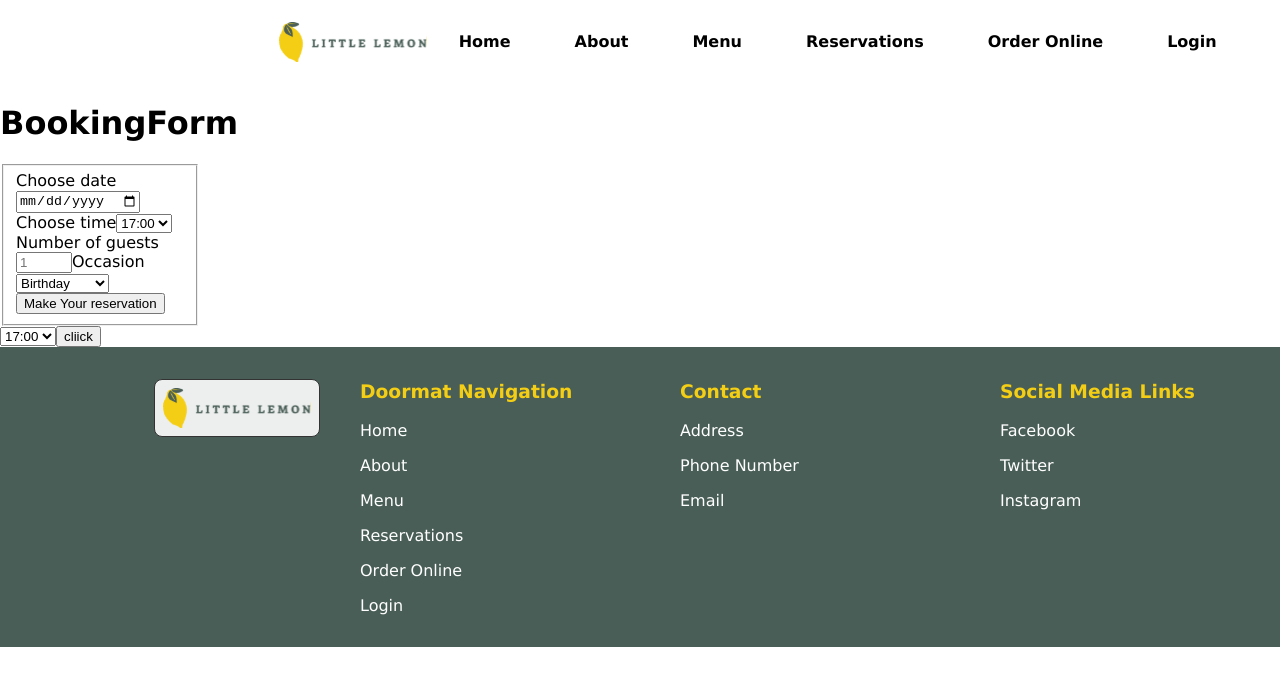
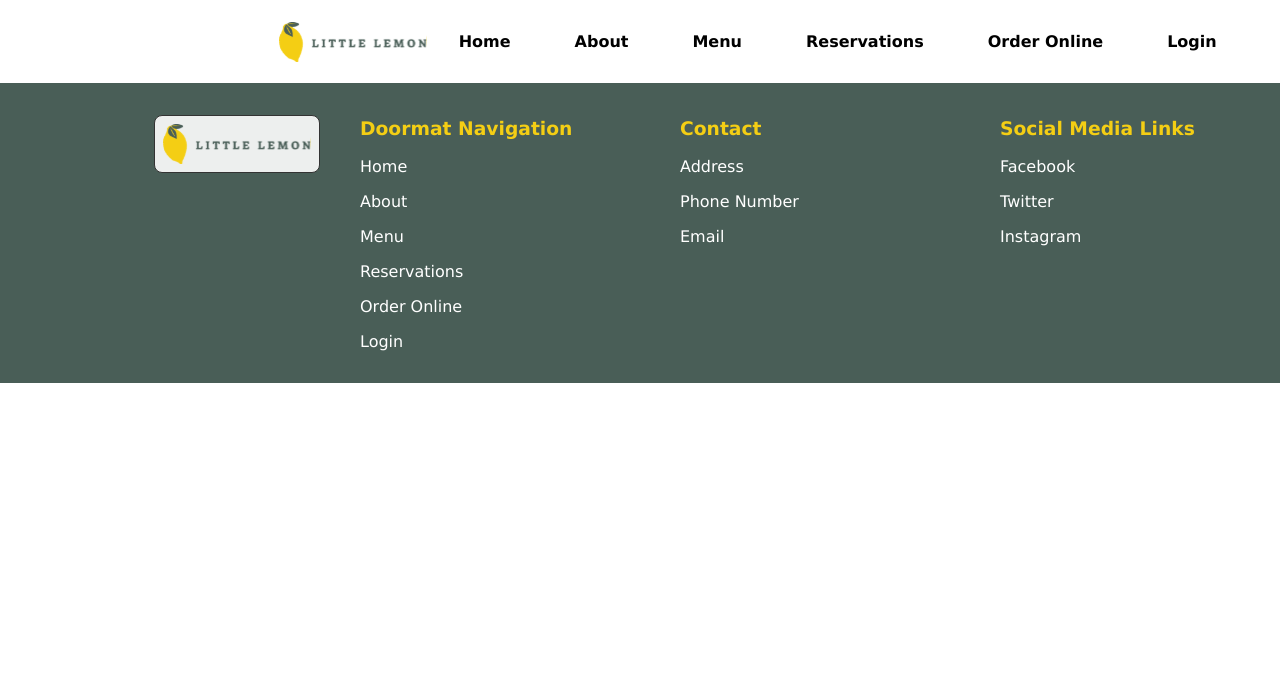
Before and after one commit to tohurr/little-lemon, a React (Create React App) app: page / in a window 1280 px wide. Shown: the top 686 px of the page. Built offline with nearby package versions, Linux system fonts and the light colour scheme.

Commit message:
used 'availableTimes' to populate the time select field options in BookingForm

```diff
--- a/package.json
+++ b/package.json
@@ -20,7 +20,7 @@
     "deploy": "gh-pages -d build",
     "start": "react-scripts start",
     "build": "react-scripts build",
-    "test": "react-scripts test ",
+    "test": "react-scripts test",
     "eject": "react-scripts eject"
   },
   "eslintConfig": {
--- a/src/components/BookingForm.js
+++ b/src/components/BookingForm.js
@@ -1,20 +1,25 @@
 import './Styles.css';
 import {useState} from "react";
 
-function BookingForm({availableTimes, dispatch}) {
+export default function BookingForm() {
     const [date, setDate] = useState("");
-    // const [availableTimes, setAvailableTimes] = useState("");
-    const [guests, setGuests] = useState("");
+    const [time, setTime] = useState("");
+    const [guests, setGuests] = useState("1");
     const [occasion, setOccasion] = useState("");
 
     const handleSubmit = (e) => {
         e.preventDefault();
-        setDate("");
-        console.log(availableTimes);
+        const reservation = {
+            date: date,
+            time: time,
+            guests: guests,
+            occasion: occasion,
+        }
+        console.log(reservation);
+        // submitForm(reservation);
     }
 
-    // const availableTimes = ['17:00', '18:00', '19:00', '20:00', '21:00', '22:00',]
-
+    const availableTimes = ['17:00', '18:00', '19:00', '20:00', '21:00', '22:00',]
 
     return (
         <>
@@ -22,23 +27,27 @@ function BookingForm({availableTimes, dispatch}) {
         <form className="form" onSubmit={handleSubmit} style={{display: "grid", maxWidth: "200px", gap: "20px"}}>
         <fieldset>
             <label htmlFor="res-date">Choose date</label>
-            <input type="date" id="res-date" value={date} onChange={(e) => setDate(e.target.value)}/>
+            <input type="date" id="res-date" value={date} onChange={(e) => setDate(e.target.value)} required/>
 
             <label htmlFor="res-time">Choose time</label>
-            <select id="res-time " value={availableTimes} >
-                <option>17:00</option>
+            <select id="res-time " value={time} onChange={(e) => setTime(e.target.value)} required>
+                {   availableTimes.map((times, index) => {
+                    return <option value={times} key={index}>{times}</option>
+                    })
+                }
+                {/* <option>17:00</option>
                 <option>18:00</option>
                 <option>19:00</option>
                 <option>20:00</option>
                 <option>21:00</option>
-                <option>22:00</option>
+                <option>22:00</option> */}
             </select>
 
             <label htmlFor="guests">Number of guests</label>
-            <input type="number" placeholder="1" min="1" max="10" id="guests" value={guests} onChange={(e) => setGuests(e.target.value)} />
+            <input type="number" placeholder="1" min="1" max="10" id="guests" value={guests} onChange={(e) => setGuests(e.target.value)} required/>
 
             <label htmlFor="occasion">Occasion</label>
-            <select id="occasion" value={occasion} onChange={(e) => setOccasion(e.target.value)} >
+            <select id="occasion" value={occasion} onChange={(e) => setOccasion(e.target.value)}>
                 <option>Birthday</option>
                 <option>Anniversary</option>
             </select>
@@ -49,5 +58,3 @@ function BookingForm({availableTimes, dispatch}) {
         </>
       );
     }
-
-export default BookingForm;
--- a/src/components/Main.js
+++ b/src/components/Main.js
@@ -6,9 +6,8 @@ import Menu from './Menu';
 import About from './About';
 import BookingPage from './BookingPage'
 import Order from './Order'
-import BookingForm from './BookingForm'
+// import BookingForm from './BookingForm'
 
-// availableTimes
 
 // const updateTimes = (state, action) => {
 //   if (action.type === '17:00') return {times: state.times + 1}
@@ -17,19 +16,19 @@ import BookingForm from './BookingForm'
 
 function Main() {
 
-  const updateTimes = (state, action) => {
-    if (action.type === '17:00') return {times: state.times + 1}
-    return state;
-  }
+//   const updateTimes = (state, action) => {
+//     if (action.type === '17:00') return {times: state.times + 1}
+//     return state;
+//   }
 
-  const initializeTimes = {times: 17};
-  const [state, dispatch] = useReducer(updateTimes, initializeTimes)
+//   const initializeTimes = {times: 17};
+//   const [state, dispatch] = useReducer(updateTimes, initializeTimes)
 
-  const handleSubmit = (e) => {
-    e.preventDefault();
-    dispatch("");
-    console.log(state);
-}
+//   const handleSubmit = (e) => {
+//     e.preventDefault();
+//     dispatch("");
+//     console.log(state);
+// }
 
 return (
     <>
@@ -42,20 +41,6 @@ return (
         <Route path="/reservations-booking" element={<BookingPage />}></Route>
         <Route path="/order-online" element={<Order />}></Route>
       </Routes>
-      <BookingForm
-      availableTimes="17:00, 18:00, 19:00, 20:00, 21:00, 22:00"
-      />
-      <form onSubmit={handleSubmit}>
-      <select id="res-time " {...state} >
-                <option>17:00</option>
-                <option>18:00</option>
-                <option>19:00</option>
-                <option>20:00</option>
-                <option>21:00</option>
-                <option>22:00</option>
-            </select>
-      <button onClick={() => dispatch({type: '17:00'})}>cliick</button>
-      </form>
     </main>
     </>
   );
```
